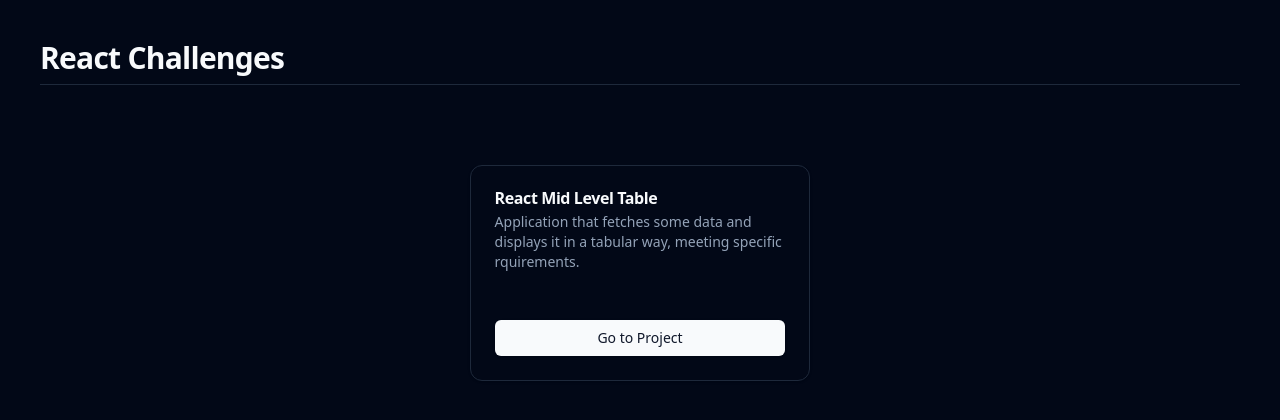
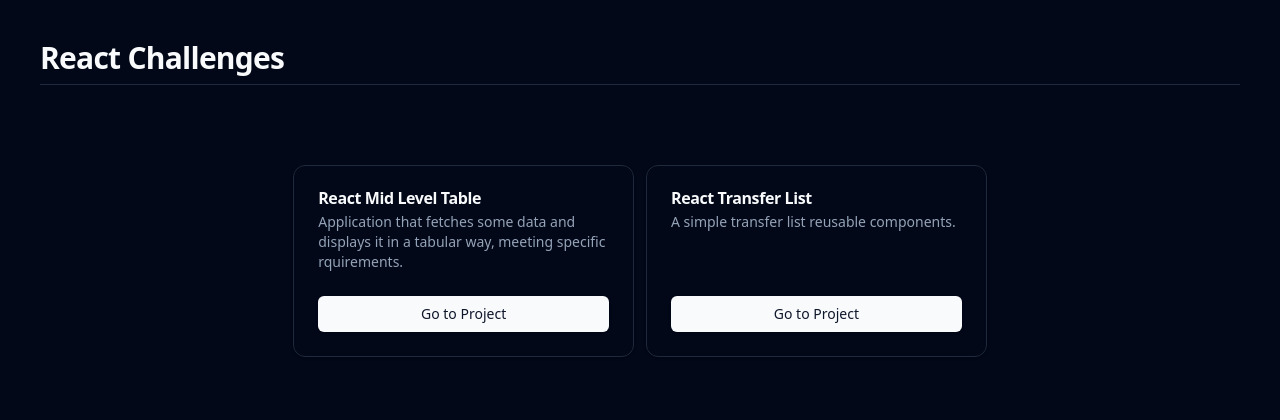
Before and after one commit to esanchezvz/frontend-challenges, a React (Vite) app: page / in a window 1280 px wide. Shown: the top 420 px of the page. Built offline with nearby package versions, Linux system fonts and the light colour scheme; a web font is replaced by a local one.

Commit message:
feat: transfer list challenge setup

```diff
--- /dev/null
+++ b/src/challenges/tansfer-list/index.tsx
@@ -0,0 +1,18 @@
+import ChallengeLayout from '@/shared/challenge-layout'
+
+const Requirements = () => {
+  return (
+    <div>
+      <p className="mb-5">
+        The objective of this test is to create a re usbale component that allows elements from one list to be
+        transfered to another list.
+      </p>
+    </div>
+  )
+}
+
+const ReactTransferList = () => {
+  return <ChallengeLayout title="React Transfer List" solution={null} requirements={<Requirements />} />
+}
+
+export default ReactTransferList
--- a/src/main-router.tsx
+++ b/src/main-router.tsx
@@ -1,6 +1,7 @@
 import { createBrowserRouter } from 'react-router-dom'
 
 import ReactMidLevelTable from '@/challenges/mid-level-react-table'
+import ReactTransferList from '@/challenges/tansfer-list'
 import Root from '@/root'
 
 export const mainRouter = createBrowserRouter([
@@ -12,4 +13,8 @@ export const mainRouter = createBrowserRouter([
     path: 'react-mid-level-table',
     element: <ReactMidLevelTable />,
   },
+  {
+    path: 'transfer-list',
+    element: <ReactTransferList />,
+  },
 ])
--- a/src/root.tsx
+++ b/src/root.tsx
@@ -1,7 +1,7 @@
 import { Link } from 'react-router-dom'
 
 import { buttonVariants } from '@/ui/button'
-import { Card, CardContent, CardDescription, CardFooter, CardHeader, CardTitle } from '@/ui/card'
+import { Card, CardDescription, CardFooter, CardHeader, CardTitle } from '@/ui/card'
 import { ScrollArea } from '@/ui/scroll-area'
 
 type Project = {
@@ -19,6 +19,12 @@ const projects: Project[] = [
     description:
       'Application that fetches some data and displays it in a tabular way, meeting specific rquirements.',
   },
+  {
+    title: 'React Transfer List',
+    id: 'transfer-list',
+    link: '/transfer-list',
+    description: 'A simple transfer list reusable components.',
+  },
 ]
 
 const Root = () => {
@@ -32,13 +38,12 @@ const Root = () => {
         <div className="container flex gap-3 flex-wrap justify-center">
           {projects.map((p, i) => {
             return (
-              <Card className="w-[30%]" key={p.id + i}>
+              <Card className="w-[30%] flex flex-col" key={p.id + i}>
                 <CardHeader>
                   <CardTitle>{p.title}</CardTitle>
                   <CardDescription>{p.description}</CardDescription>
                 </CardHeader>
-                <CardContent></CardContent>
-                <CardFooter className="flex justify-between">
+                <CardFooter className="flex justify-between mt-auto">
                   <Link to={p.link} className={buttonVariants({ className: 'w-full' })}>
                     Go to Project
                   </Link>
```
